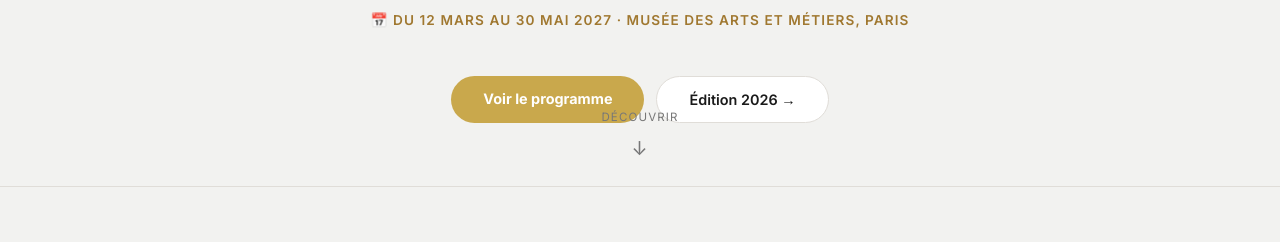
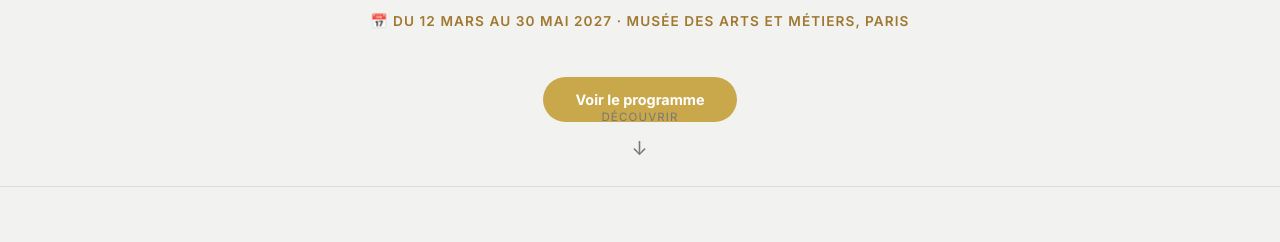
Before and after one commit to enemeyaluos/s, a plain HTML site: page index.html in a window 1280 px wide. Shown: the part 558-800 px from the top of the page. Drawn offline with nearby package versions, Linux system fonts and the light colour scheme.

Commit message:
Remove 2026 edition link from hero section
Removed link to the 2026 edition from the hero section.

```diff
--- a/index.html
+++ b/index.html
@@ -321,7 +321,7 @@
     <p class="hero-date">📅 Du 12 mars au 30 mai 2027 · Musée des Arts et Métiers, Paris</p>
     <div class="hero-ctas">
       <a href="#programme" class="btn-primary">Voir le programme</a>
-      <a href="evenement.html" class="btn-secondary">Édition 2026 →</a>
+
     </div>
     <p class="scroll-hint" aria-hidden="true">Découvrir</p>
   </section>
```
